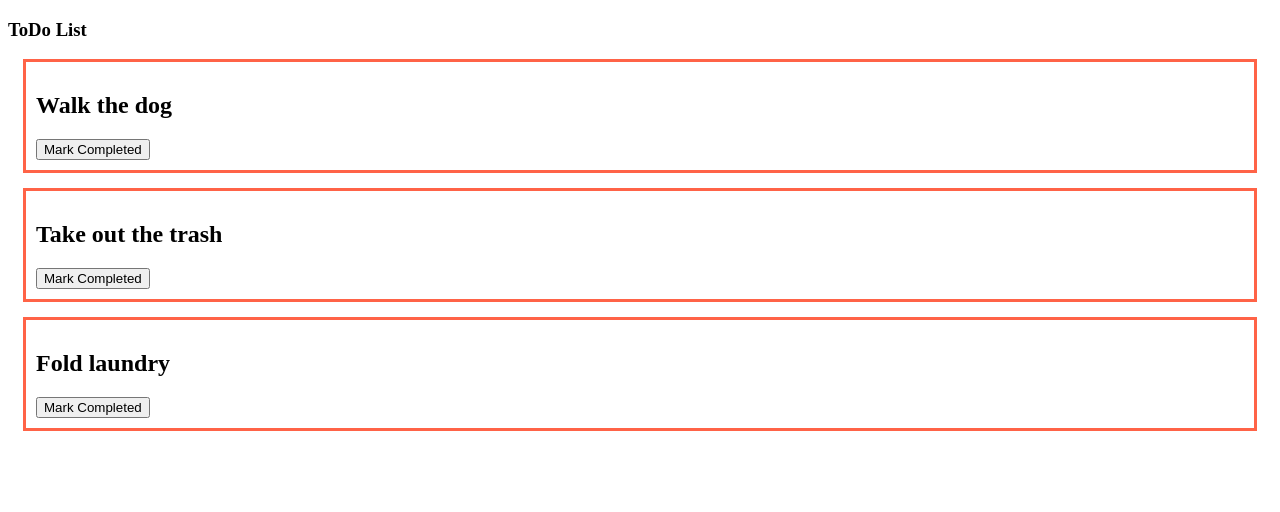
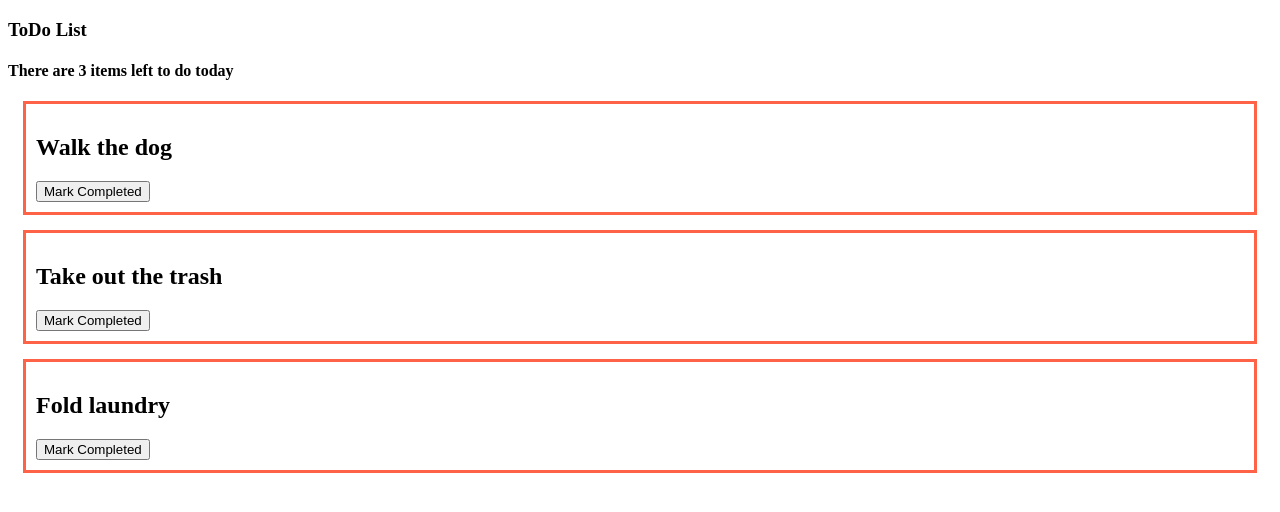
Before and after one commit to SpencerTruett/Vue-ToDo, a Vue app: page / in a window 1280 px wide. Shown: the top 512 px of the page. Built offline with nearby package versions, Linux system fonts and the light colour scheme.

Commit message:
added computed values

```diff
--- a/src/components/TodoList.vue
+++ b/src/components/TodoList.vue
@@ -1,6 +1,7 @@
 <template>
   <div>
     <h3>ToDo List</h3>
+    <h4>{{ itemsRemaining }}</h4>
     <div v-for="item in todos" :key="item.id">
       <todo-item :todo="item" @status-change="handleStatusChange" />
     </div>
@@ -23,6 +24,18 @@ export default {
       item.complete = !item.complete;
       console.log(item);
     }
+  },
+  computed: {
+    itemsRemaining() {
+      const remaining = this.todos.filter(t => !t.complete).length;
+      if (remaining === 1) {
+        return "There is 1 item left to do today";
+      }
+      if (remaining === 0) {
+        return "There are no item left to do today!";
+      }
+      return `There are ${remaining} items left to do today`;
+    }
   }
 };
 </script>
```
